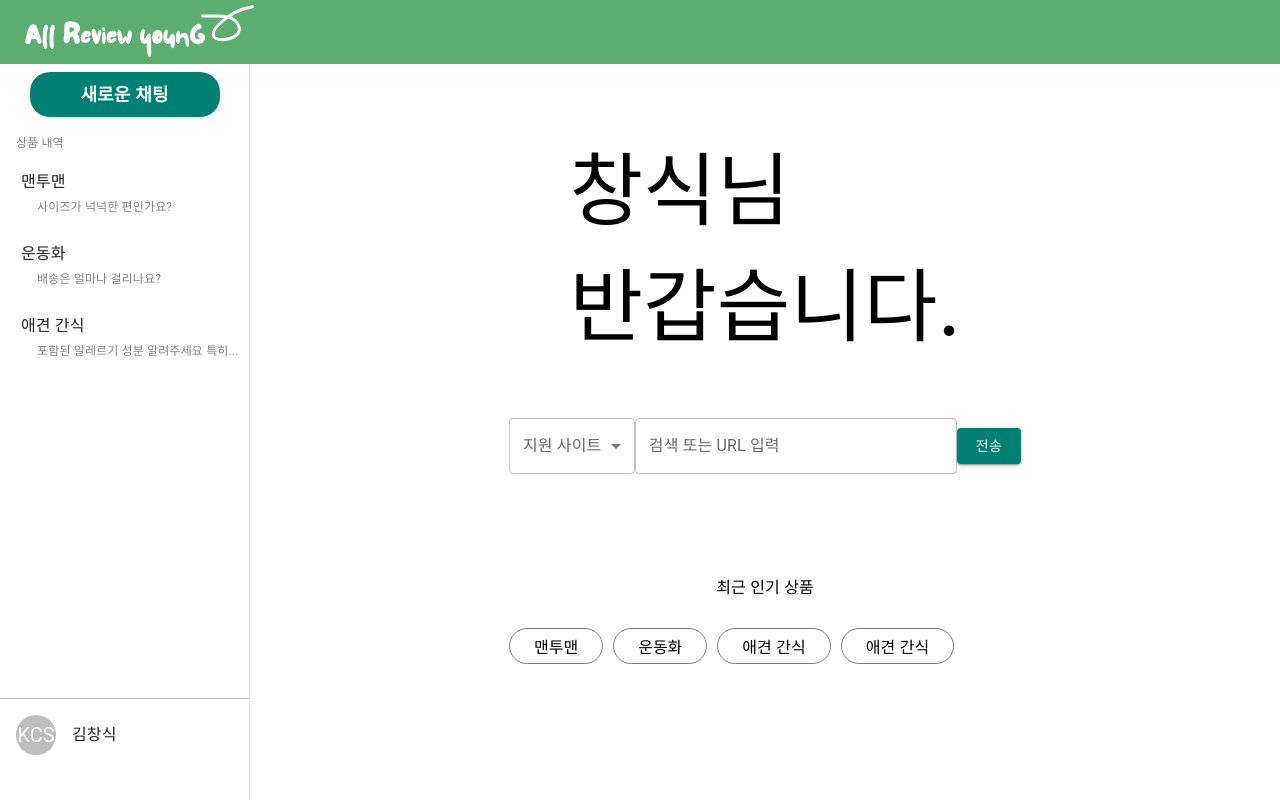
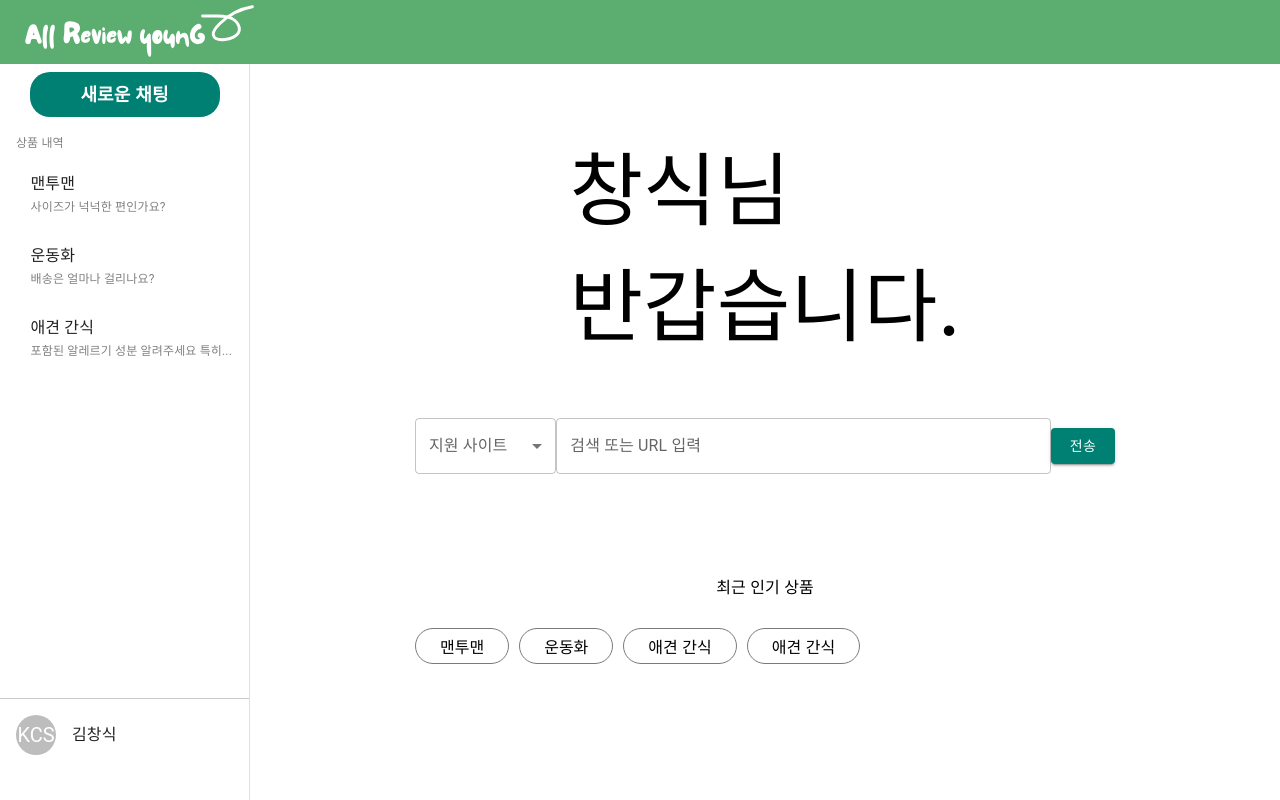
Before and after one commit to Foolish-Bros/ARY-Client, a React (Create React App) app: page / in a window 1280 px wide. Built offline with nearby package versions, Linux system fonts and the light colour scheme.

Commit message:
[FEAT] sidebar 아이템 삭제 버튼 추가

```diff
--- a/src/component/Sidebar.js
+++ b/src/component/Sidebar.js
@@ -8,12 +8,14 @@ import {
   Avatar,
   ListItemAvatar,
   Box,
+  IconButton,
 } from "@mui/material";
+import CloseIcon from "@mui/icons-material/Close"; // Import CloseIcon
 import styles from "../view/Sidebar.module.css"; // CSS 모듈 임포트
 import { useLocation } from "react-router-dom";
 
-const chatItems = ["맨투맨", "운동화", "애견 간식"];
-const lastQuestionItems = [
+const initialChatItems = ["맨투맨", "운동화", "애견 간식"];
+const initialLastQuestionItems = [
   "사이즈가 넉넉한 편인가요?",
   "배송은 얼마나 걸리나요?",
   "포함된 알레르기 성분 알려주세요 특히 소고기 포함되는지 알고 싶어요",
@@ -22,6 +24,11 @@ const lastQuestionItems = [
 const Sidebar = () => {
   const location = useLocation();
   const [selectedItem, setSelectedItem] = useState(null);
+  const [hoveredItem, setHoveredItem] = useState(null);
+  const [chatItems, setChatItems] = useState(initialChatItems);
+  const [lastQuestionItems, setLastQuestionItems] = useState(
+    initialLastQuestionItems
+  );
 
   const clickHandler = (text) => {
     if (text === "") {
@@ -32,42 +39,75 @@ const Sidebar = () => {
     }
   };
 
+  const deleteHandler = (index) => {
+    setChatItems((prevItems) => prevItems.filter((_, i) => i !== index));
+    setLastQuestionItems((prevItems) =>
+      prevItems.filter((_, i) => i !== index)
+    );
+  };
+
   const renderChatItems = () =>
     chatItems.map((text, index) => (
-      <div key={index}>
+      <div
+        key={index}
+        onMouseEnter={() => setHoveredItem(index)}
+        onMouseLeave={() => setHoveredItem(null)}
+      >
         <ListItem
           button
           onClick={() => clickHandler(text)}
           selected={selectedItem === text}
+          className={styles.listItem}
           sx={{
-            width: "95%",
+            width: "225px",
             marginLeft: "5px",
             "&:hover": {
-              backgroundColor: "lightgray", // 회색 배경색 적용
+              backgroundColor: "lightgray",
               borderRadius: "5px",
             },
           }}
         >
           <ListItemText
             primary={
-              <>
+              <Box
+                sx={{
+                  display: "flex",
+                  alignItems: "center",
+                  width: "100%",
+                }}
+              >
                 <div
                   style={{
-                    width: "100%",
                     overflow: "hidden",
                     whiteSpace: "nowrap",
                     textOverflow: "ellipsis",
+                    flex: 1, // Allow this to take up remaining space
                   }}
                 >
                   {text}
                 </div>
-                {lastQuestionItems[index] &&
+                {hoveredItem === index && (
+                  <IconButton
+                    className={styles.deleteButton}
+                    onClick={(e) => {
+                      e.stopPropagation(); // Prevent the item click handler from triggering
+                      deleteHandler(index);
+                    }}
+                    size="small"
+                  >
+                    <CloseIcon
+                      sx={{ fontSize: "20px" }} // Set custom font size
+                    />
+                  </IconButton>
+                )}
+              </Box>
+            }
+            secondary={
+              lastQuestionItems[index] &&
               lastQuestionItems[index].length > 20 ? (
                 <Box
                   component="span"
                   sx={{
-                      marginLeft: "16px",
-                      marginRight: "16px", // marginRight 추가
                     color: "gray",
                     fontSize: "12px",
                     overflow: "hidden",
@@ -81,7 +121,6 @@ const Sidebar = () => {
                 <Box
                   component="span"
                   sx={{
-                      marginLeft: "16px",
                     color: "gray",
                     fontSize: "12px",
                     overflow: "hidden",
@@ -91,8 +130,7 @@ const Sidebar = () => {
                 >
                   {lastQuestionItems[index]}
                 </Box>
-                )}
-              </>
+              )
             }
           />
         </ListItem>
@@ -128,13 +166,12 @@ const Sidebar = () => {
           onClick={() => clickHandler("")}
           sx={{
             display: "flex",
-            justifyContent: "space-between", // Align items horizontally
-            alignItems: "center", // Align items vertically
+            justifyContent: "space-between",
+            alignItems: "center",
             backgroundColor: "#007F73",
             borderRadius: "20px",
             width: "190px",
-
-            height: "45px", // 고정된 높이 설정
+            height: "45px",
             mx: "auto",
             mt: 1,
             "&:hover": {
@@ -151,7 +188,6 @@ const Sidebar = () => {
             className={styles.listItemTextCenter}
           />
         </ListItem>
-        {/* <Divider className={styles.divider} /> */}
         <Box
           sx={{
             marginLeft: "16px",
@@ -166,7 +202,7 @@ const Sidebar = () => {
           sx={{
             height: "75%",
             display: "flex",
-            justifyContent: "center", // 아이템들을 수직 가운데로 정렬
+            justifyContent: "center",
           }}
         >
           <List className={styles.drawerList}>{renderChatItems()}</List>
--- a/src/view/MainView.module.css
+++ b/src/view/MainView.module.css
@@ -54,12 +54,11 @@
   display: flex;
   align-items: center;
   width: 100%;
-  max-width: 600px;
+  min-width: 700px;
 }
 
 .inputField {
   margin-right: 8px;
-  min-width: 500px;
   flex-grow: 1; /* Allow input field to take up remaining space */
 }
 
--- a/src/view/Sidebar.module.css
+++ b/src/view/Sidebar.module.css
@@ -28,3 +28,7 @@
   height: 0.1px !important;
   margin: 8px 0 !important;
 }
+
+.deleteButton {
+  margin-left: auto; /* Pushes the button to the far right */
+}
```
Lines whose indentation alone changed are shown as unchanged.
